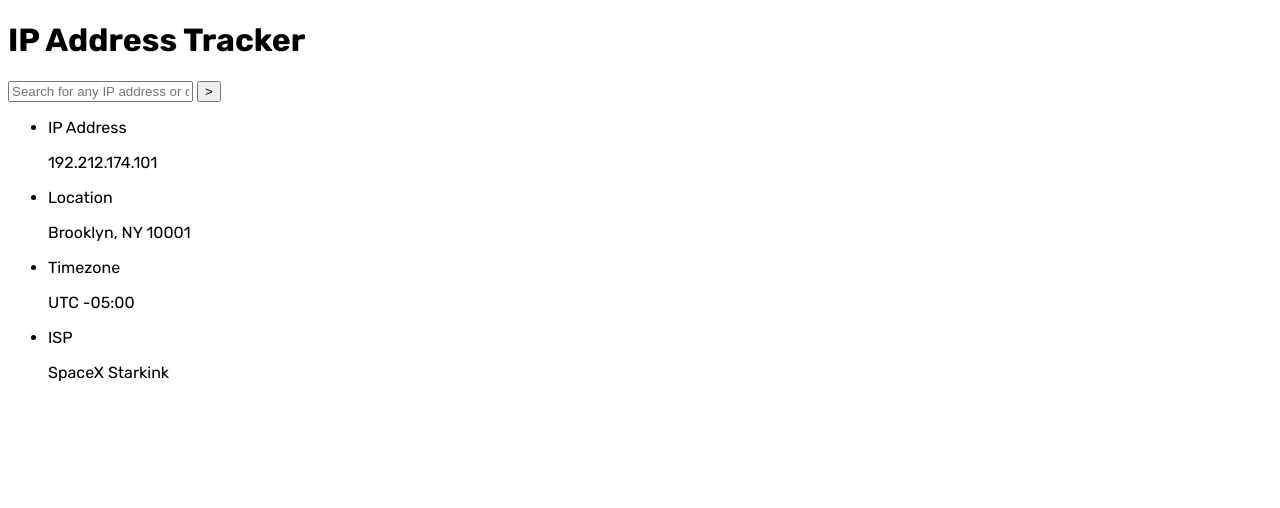
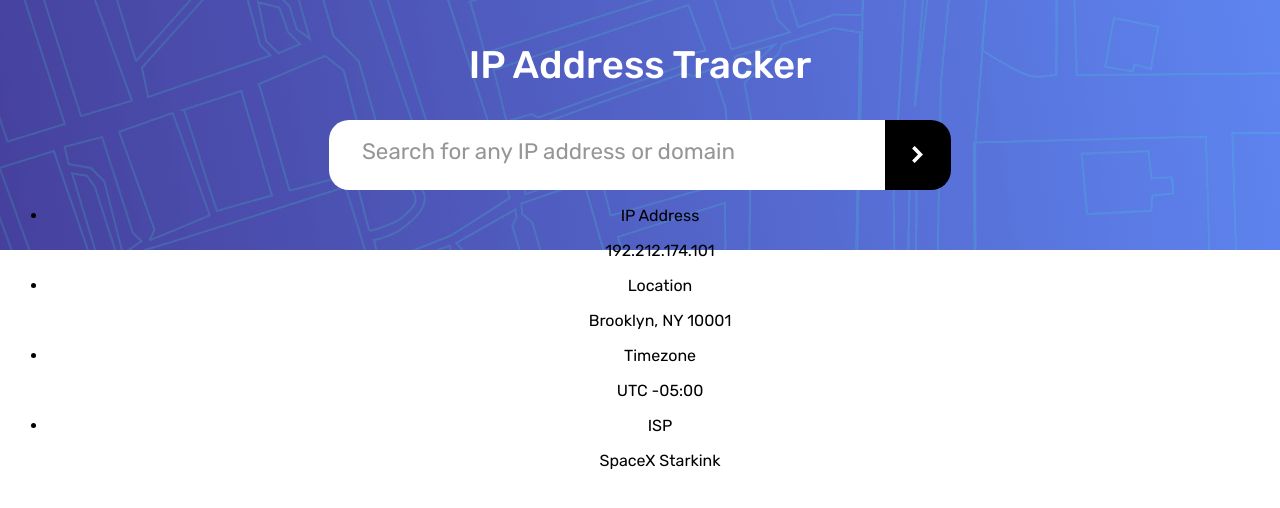
Before and after one commit to juryous/ip-address-tracker-master, a plain HTML site: page index.html in a window 1280 px wide. Drawn offline with Linux system fonts and the light colour scheme.

Commit message:
added input styles

```diff
--- a/index.html
+++ b/index.html
@@ -26,9 +26,9 @@
     <script defer src="script.js"></script>
   </head>
   <body>
-    <h1>IP Address Tracker</h1>
-    <div class="input">
-      <input type="text" placeholder="Search for any IP address or domain"></input> <button>></button>
+    <h1 class="title">IP Address Tracker</h1>
+    <div class="input-container">
+      <input class="input" type="text" placeholder="Search for any IP address or domain"></input> <button class="btn"></button>
     </div>
     <ul>
       <li>
--- a/style.css
+++ b/style.css
@@ -1,3 +1,8 @@
+:root {
+  --Very-Dark-Gray: hsl(0, 0%, 17%);
+  --Dark-Gray: hsl(0, 0%, 59%);
+}
+
 *,
 *::before,
 *::after {
@@ -6,4 +11,47 @@
 
 body {
   font-family: 'Rubik', sans-serif;
+  text-align: center;
+  background: url(./images/pattern-bg.png) no-repeat top center;
+  padding-top: 0.5em;
 }
+
+.title {
+  color: white;
+  font-weight: 500;
+  font-size: 2.4rem;
+}
+
+.input-container {
+  display: flex;
+  align-items: center;
+  justify-content: center;
+  margin-top: 2rem;
+  height: 70px;
+}
+
+.input {
+  font-family: inherit;
+  border: none;
+  border-radius: 20px 0 0 20px;
+  padding-left: 2.5em;
+  width: 44%;
+  height: 100%;
+}
+
+.input::placeholder {
+  color: var(--Dark-Gray);
+  font-size: 1.4rem;
+}
+
+.btn {
+  cursor: pointer;
+  background: url(./images/icon-arrow.svg) no-repeat center;
+  background-size: 20%;
+  border: none;
+  border-radius: 0 20px 20px 0;
+  background-color: black;
+  color: white;
+  height: 100%;
+  padding: 0 2.5em;
+}
```
